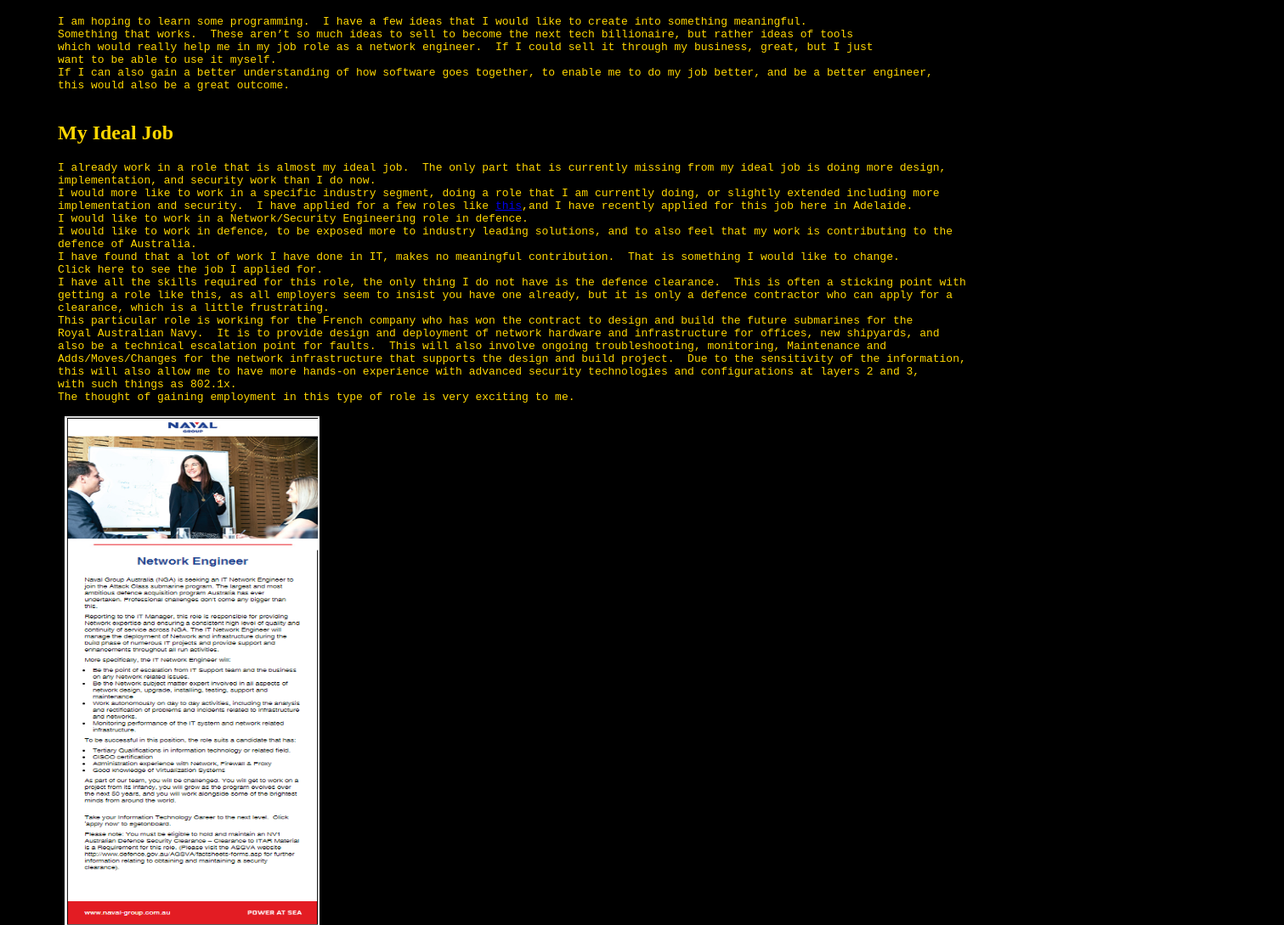
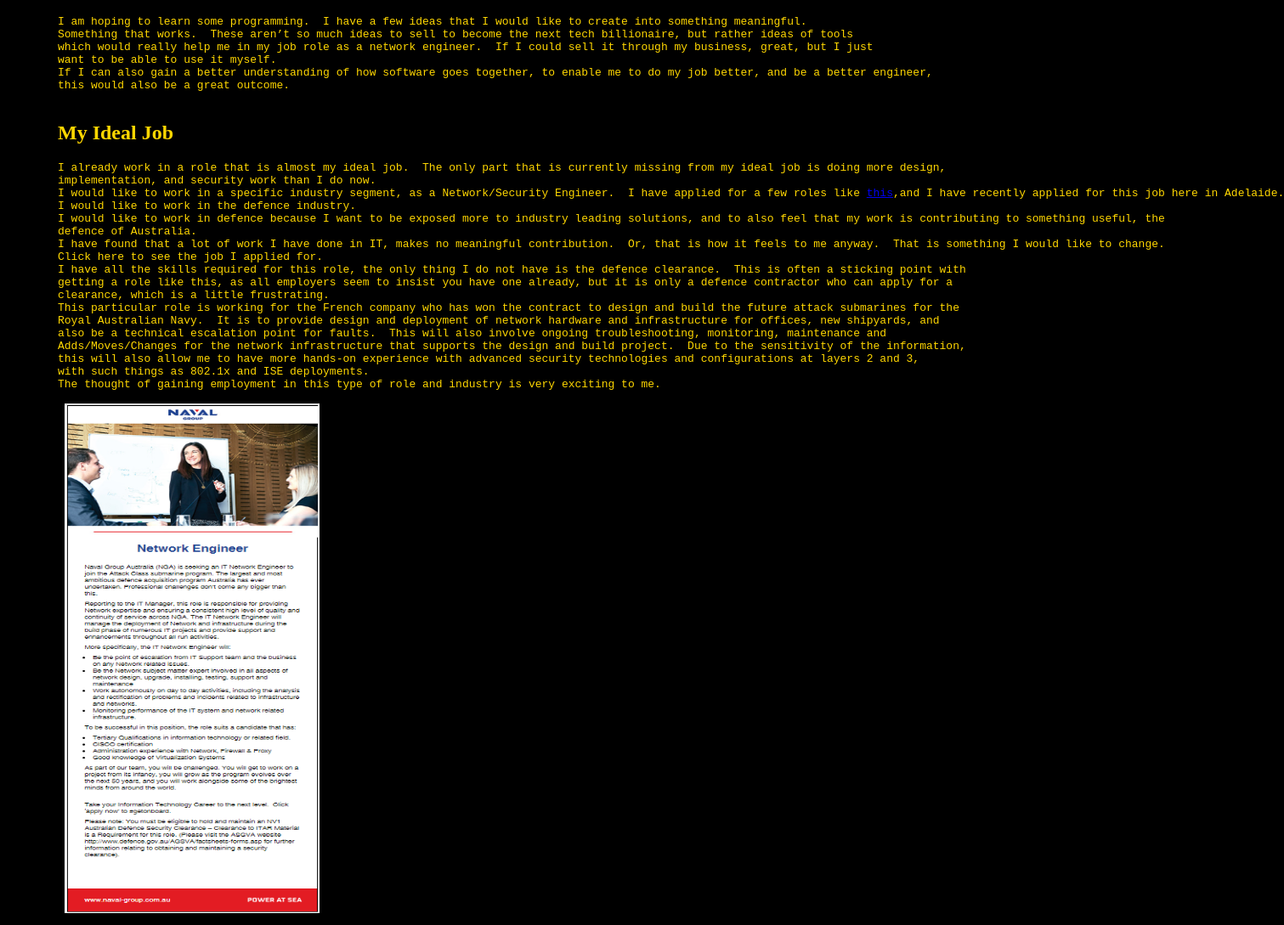
Before and after one commit to jasdavis75/profile, a plain HTML site: page index.html in a window 1280 px wide. Shown: the part 2809-3898 px from the top of the page at 85% size, 1511 px wide, since content can reach past the window. Drawn offline with Linux system fonts and the light colour scheme.

Commit message:
Minor Changes
Some changes to sentence structure, grammar, and changed some wording after a final proof read before submitting.

```diff
--- a/index.html
+++ b/index.html
@@ -70,8 +70,8 @@ I am also a carer for my Mum, and I am currently also studying for my CCIE Enter
 In what little spare time I have left, I enjoy taking a drive in the countryside, or going for a walk along the sea somewhere.
 That is how I zone out and recharge.
 I enjoy watching movies, and I can’t resist a good wood oven pizza with friends.  Anchovies are my friends.
-I enjoy AFL – Sadly, I am an Adelaide Crows supporter.  Things are not good at the moment.
-It is a bit of a struggle to watch footy with no crows.  Just doesn’t seem quite right.  For me, the fake crowd noise makes it worse.
+I enjoy AFL – Sadly, I am an Adelaide Crows supporter.  Things are not looking good at the moment.
+It is a bit of a struggle to watch footy with no crowds.  Just doesn’t seem quite right.  For me, the fake crowd noise makes it worse.
 I have a cat.  His name is Morty.  I am pretty sure he thinks I’m a failure, as while I’ve been working from home,
 he often stares at me and assumes the loser has been fired. I’ve shown him my payslip, but I don’t think he believes it.
 
@@ -154,23 +154,22 @@ this would also be a great outcome.
 <pre>
 I already work in a role that is almost my ideal job.  The only part that is currently missing from my ideal job is doing more design,
 implementation, and security work than I do now.
-I would more like to work in a specific industry segment, doing a role that I am currently doing, or slightly extended including more
-implementation and security.  I have applied for a few roles like <a href="https://www.seek.com.au/job/50038899" target="_blank">this</a>,and I have recently applied for this job here in Adelaide.
-I would like to work in a Network/Security Engineering role in defence.
-I would like to work in defence, to be exposed more to industry leading solutions, and to also feel that my work is contributing to the
+I would like to work in a specific industry segment, as a Network/Security Engineer.  I have applied for a few roles like <a href="https://www.seek.com.au/job/50038899" target="_blank">this</a>,and I have recently applied for this job here in Adelaide.
+I would like to work in the defence industry.
+I would like to work in defence because I want to be exposed more to industry leading solutions, and to also feel that my work is contributing to something useful, the
 defence of Australia.
-I have found that a lot of work I have done in IT, makes no meaningful contribution.  That is something I would like to change.
+I have found that a lot of work I have done in IT, makes no meaningful contribution.  Or, that is how it feels to me anyway.  That is something I would like to change.
 Click here to see the job I applied for.
 I have all the skills required for this role, the only thing I do not have is the defence clearance.  This is often a sticking point with
 getting a role like this, as all employers seem to insist you have one already, but it is only a defence contractor who can apply for a
 clearance, which is a little frustrating.
-This particular role is working for the French company who has won the contract to design and build the future submarines for the
+This particular role is working for the French company who has won the contract to design and build the future attack submarines for the
 Royal Australian Navy.  It is to provide design and deployment of network hardware and infrastructure for offices, new shipyards, and
-also be a technical escalation point for faults.  This will also involve ongoing troubleshooting, monitoring, Maintenance and
+also be a technical escalation point for faults.  This will also involve ongoing troubleshooting, monitoring, maintenance and
 Adds/Moves/Changes for the network infrastructure that supports the design and build project.  Due to the sensitivity of the information,
 this will also allow me to have more hands-on experience with advanced security technologies and configurations at layers 2 and 3,
-with such things as 802.1x.
-The thought of gaining employment in this type of role is very exciting to me.
+with such things as 802.1x and ISE deployments.
+The thought of gaining employment in this type of role and industry is very exciting to me.
 
  <img src="job_ad.png" alt="Job Ad" width="300" height="600">
 
```
